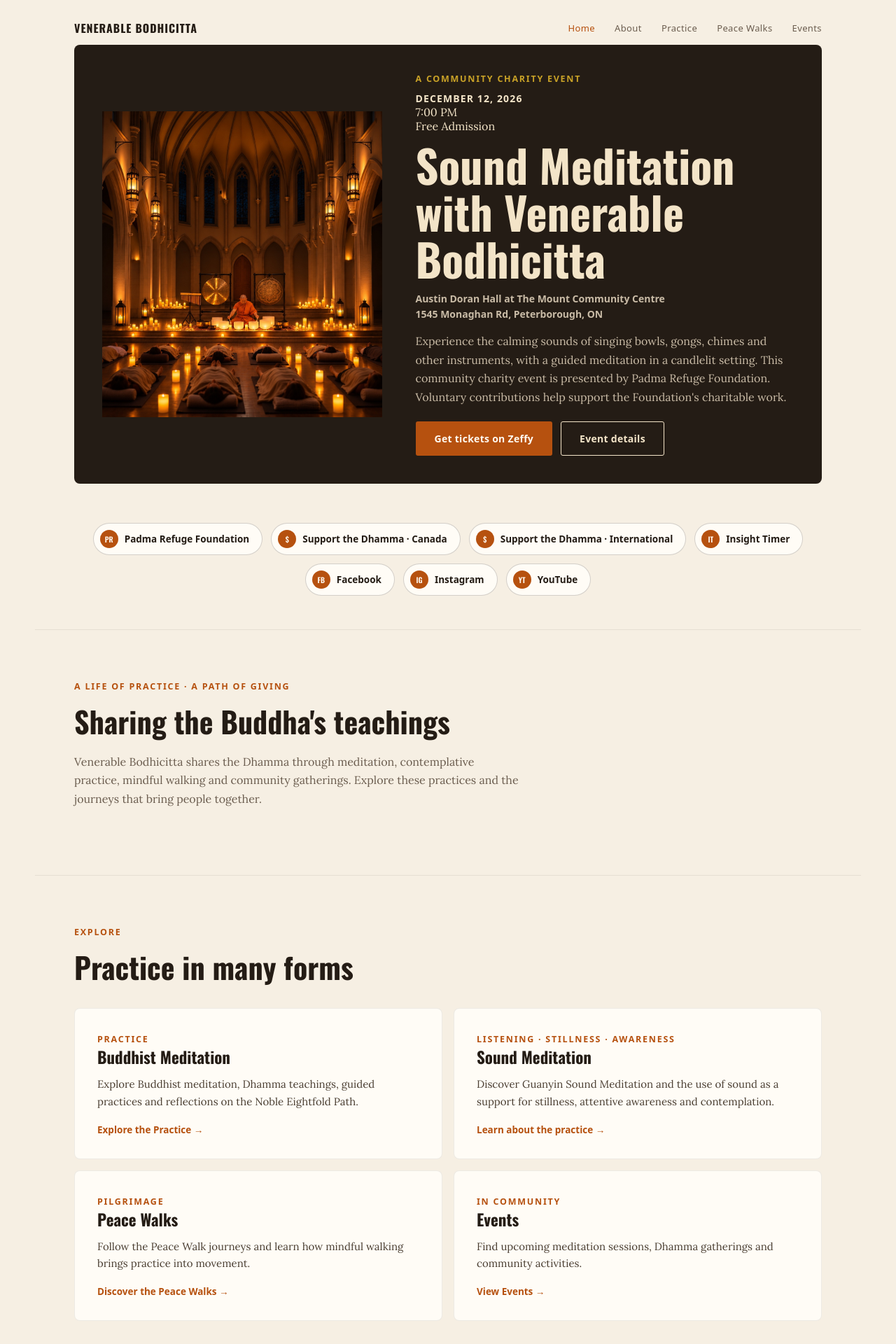
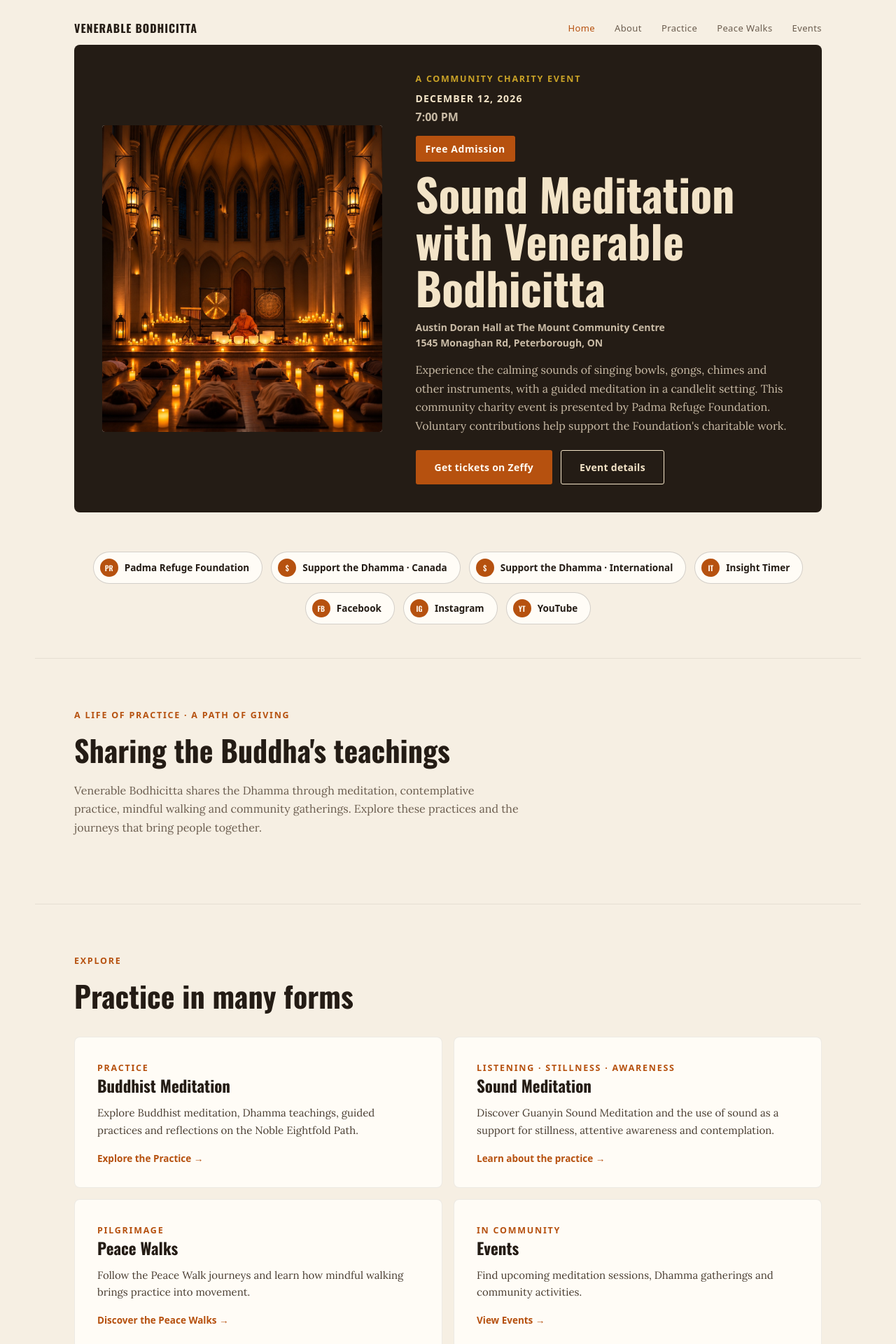
Before and after one commit to connectthu/bhantebo, a Jekyll site: the page built from index.html, in a window 1280 px wide. Shown: the top 1920 px of the page at 70% size. Built offline with Jekyll 4.4.1, drawn with Linux system fonts in a browser that asks for light colours.

Commit message:
Style event time and admission badge

```diff
--- a/assets/css/style.scss
+++ b/assets/css/style.scss
@@ -190,10 +190,11 @@ h2 { font-size: clamp(28px, 3.6vw, 42px); }
   background: var(--dark-panel);
   color: var(--dark-panel-text);
 }
-.home-event-poster { width: 100%; max-height: 500px; object-fit: contain; border-radius: 4px; background: var(--bg); }
+.home-event-image { width: 100%; max-height: 500px; object-fit: contain; border-radius: 4px; background: var(--bg); }
 .home-event-copy .eyebrow { color: var(--gold); }
 .home-event-date { font: 600 14px system-ui, sans-serif; letter-spacing: 0.08em; text-transform: uppercase; color: var(--dark-panel-text); }
-.home-event-date span { display: block; margin-top: 6px; font: 500 13px system-ui, sans-serif; letter-spacing: 0.02em; text-transform: none; color: var(--dark-panel-mute); }
+.home-event-time { margin-top: 6px; font: 600 16px system-ui, sans-serif; color: var(--dark-panel-mute); }
+.home-event-admission { display: inline-flex; margin-top: 16px; padding: 9px 14px; border-radius: 3px; background: var(--accent); color: #FFF9F0; font: 700 14px system-ui, sans-serif; letter-spacing: 0.04em; }
 .home-event-copy h1 { margin: 12px 0; color: var(--dark-panel-text); font-size: clamp(36px, 5vw, 64px); line-height: 1.05; }
 .home-event-location { margin: 0 0 14px; font: 600 14px/1.6 system-ui, sans-serif; color: var(--dark-panel-mute); }
 .home-event-description { max-width: 58ch; margin: 0 0 22px; line-height: 1.65; color: var(--dark-panel-mute); }
```
